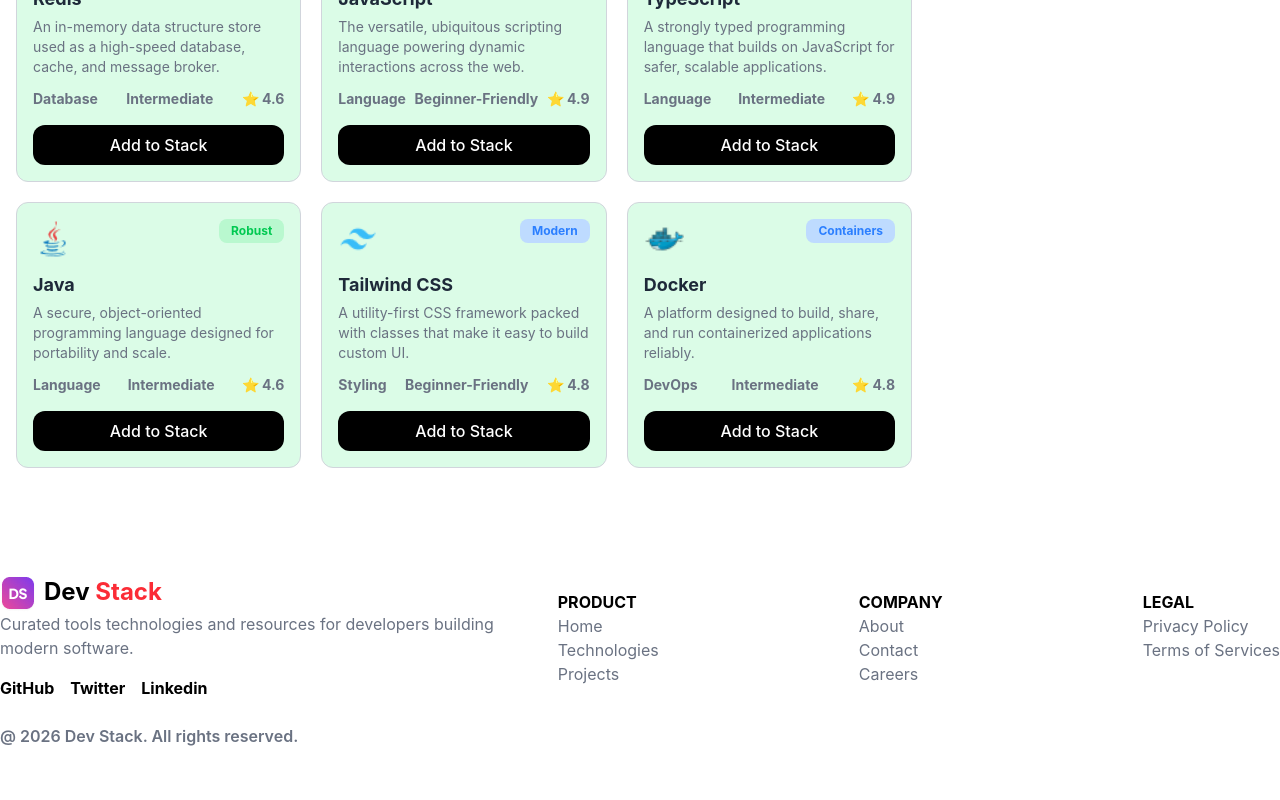
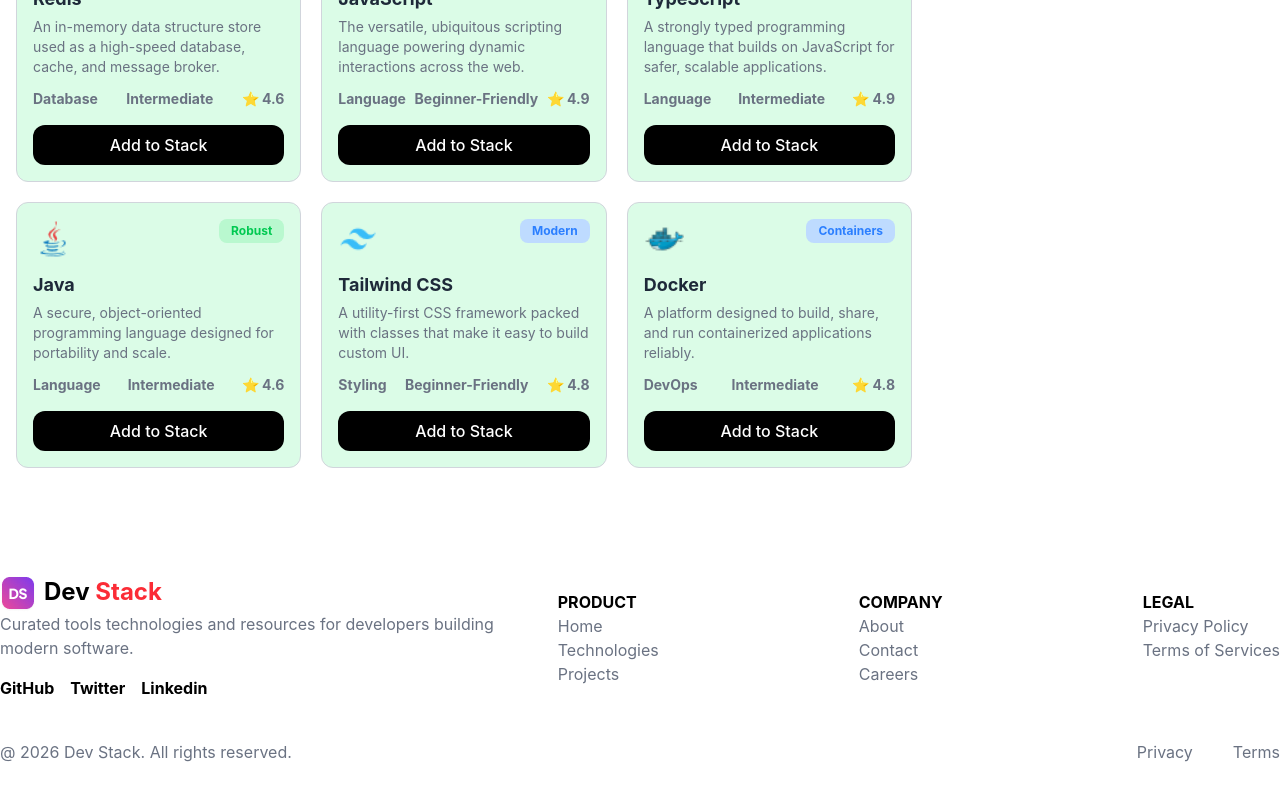
Before and after one commit to shahinph306/Dev-Stack-Bilder, a React (Vite) app: page / in a window 1280 px wide. Shown: the part 1444-2244 px from the top of the page. Before the commit the page ends 2192 px from the top, so only its background shows below. Built offline with nearby package versions, Linux system fonts and the light colour scheme.

Commit message:
refixed footer section

```diff
--- a/src/components/FooterSction.tsx
+++ b/src/components/FooterSction.tsx
@@ -44,7 +44,13 @@
                     </div>
                 </div>
             </div>
-             <h2 className='text-gray-500 container mx-auto mt-6 font-semibold'>@ 2026 Dev Stack. All rights reserved.</h2>
+            <div className="Reservation_Policy flex justify-between text-gray-500 container mx-auto my-10 font-semibold'">
+                 <h2>@ 2026 Dev Stack. All rights reserved.</h2>
+                 <div className="privacy-terms flex justify-between gap-10">
+                    <h2>Privacy</h2>
+                    <h2>Terms</h2>
+                 </div>
+            </div>
         </div>
     );
 };
```
